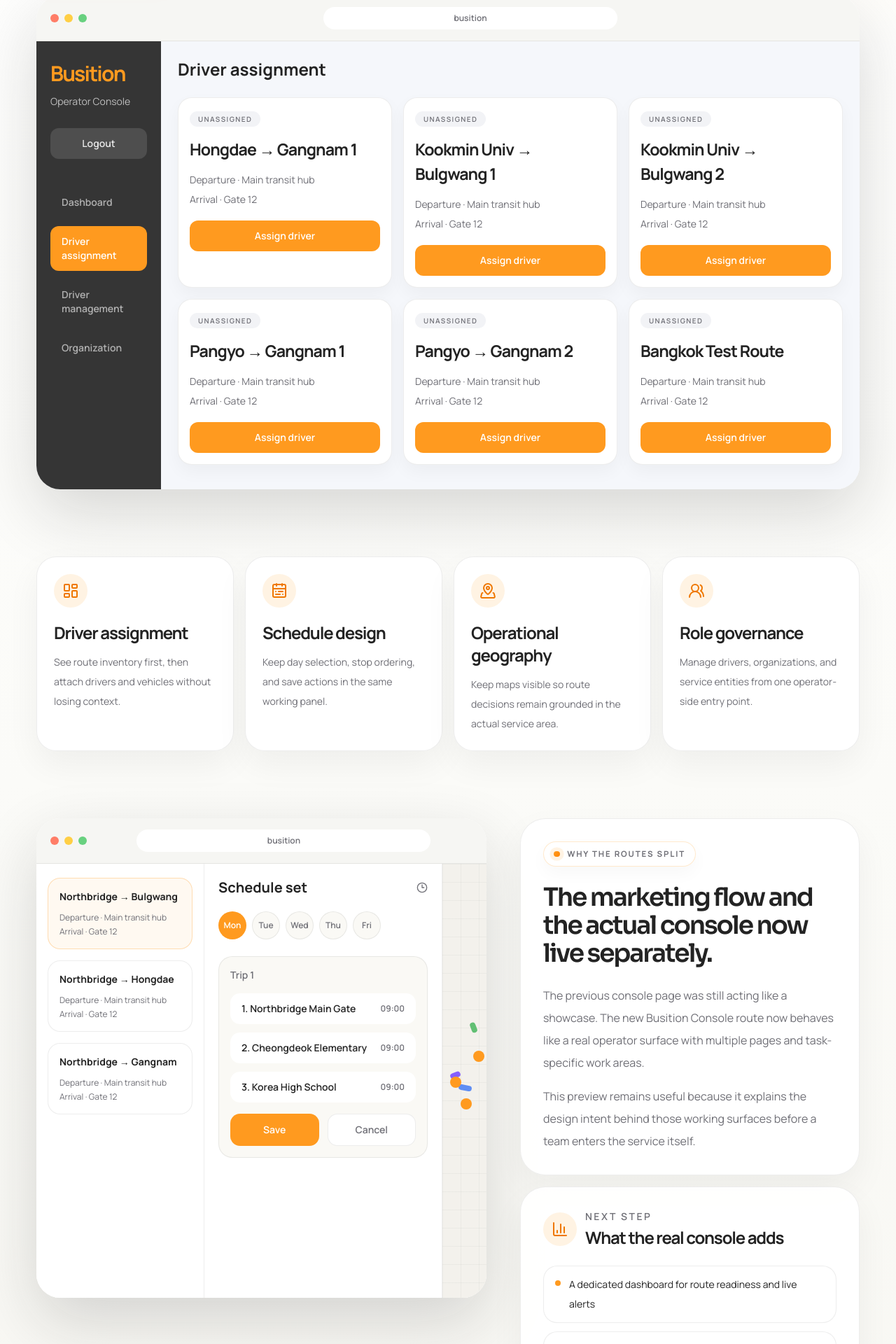
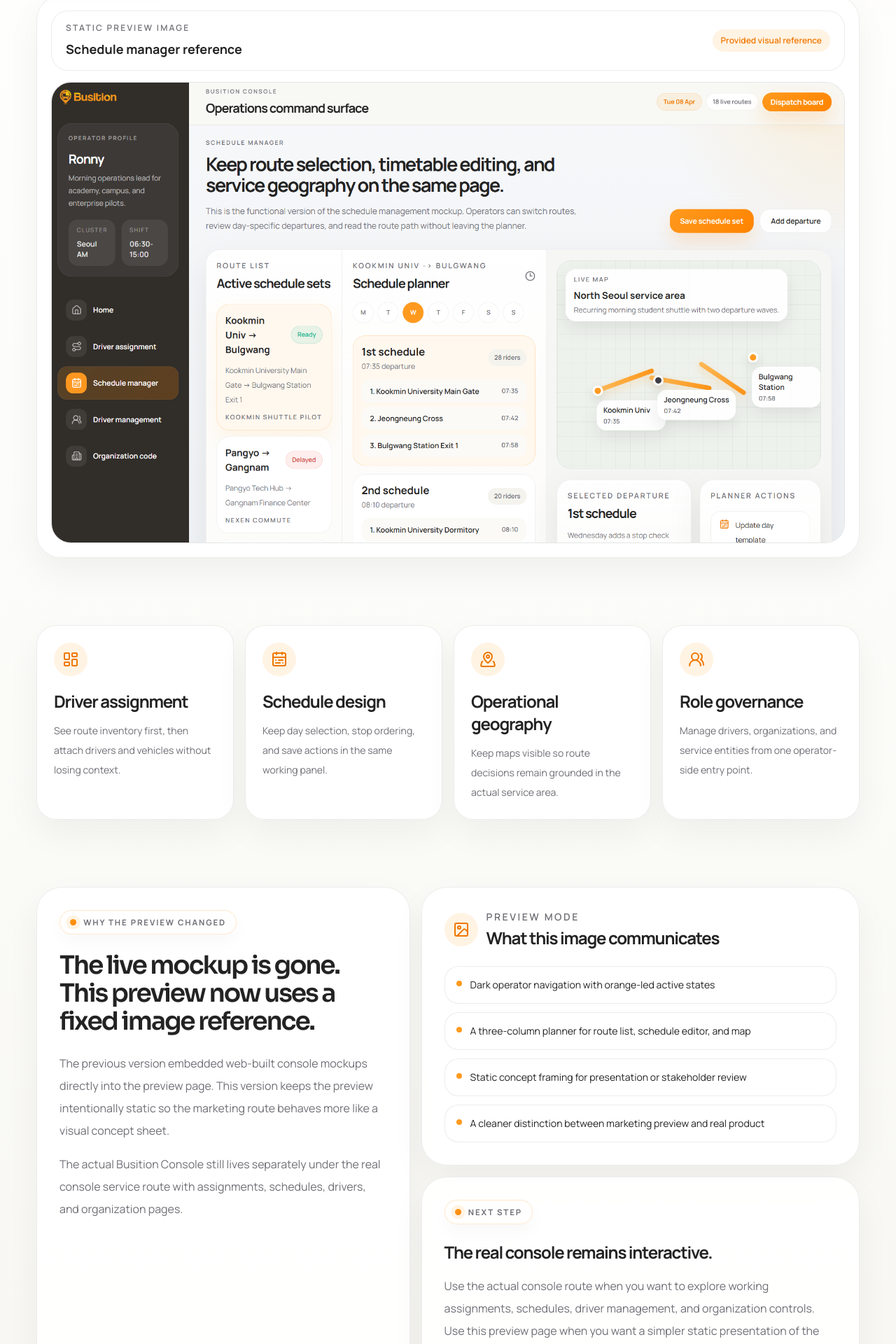
Before and after one commit to busition/busition-demo, a Next.js app: page /console-preview in a window 1280 px wide. Shown: the part 550-2470 px from the top of the page at 70% size. Built offline with nearby package versions, Linux system fonts and the light colour scheme.

Commit message:
Use static console preview reference image

```diff
--- a/src/app/console-preview/page.tsx
+++ b/src/app/console-preview/page.tsx
@@ -1,8 +1,8 @@
+import Image from "next/image";
 import Link from "next/link";
 import type { Metadata } from "next";
-import { BarChart3, CalendarRange, LayoutDashboard, MapPinned, UsersRound } from "lucide-react";
+import { CalendarRange, ImageIcon, LayoutDashboard, MapPinned, UsersRound } from "lucide-react";
 
-import { BrowserFrame, ConsoleAssignmentScreen, ConsoleScheduleScreen } from "@/components/mockup-screens";
 import { SiteShell } from "@/components/site-shell";
 
 export const metadata: Metadata = {
@@ -42,10 +42,31 @@ export default function ConsolePreviewPage() {
             </div>
           </div>
 
-          <div className="mt-10">
-            <BrowserFrame>
-              <ConsoleAssignmentScreen />
-            </BrowserFrame>
+          <div className="mt-10 concept-card overflow-hidden rounded-[34px] p-4 sm:p-5">
+            <div className="flex flex-wrap items-center justify-between gap-3 rounded-[24px] border border-[var(--line)] bg-white px-4 py-4 sm:px-5">
+              <div>
+                <p className="text-xs font-semibold uppercase tracking-[0.18em] text-[var(--foreground-soft)]">
+                  Static preview image
+                </p>
+                <p className="mt-2 text-lg font-bold text-[var(--foreground)]">
+                  Schedule manager reference
+                </p>
+              </div>
+              <span className="rounded-full bg-[rgba(255,154,31,0.12)] px-3 py-2 text-xs font-semibold text-[var(--accent-deep)]">
+                Provided visual reference
+              </span>
+            </div>
+
+            <div className="mt-4 overflow-hidden rounded-[28px] border border-[var(--line)] bg-[#f5f6f8]">
+              <Image
+                src="/previews/console-schedule-preview.png"
+                alt="Static Busition Console schedule manager preview"
+                width={1899}
+                height={1102}
+                className="h-auto w-full"
+                priority
+              />
+            </div>
           </div>
         </section>
 
@@ -88,53 +109,47 @@ export default function ConsolePreviewPage() {
           </div>
         </section>
 
-        <section className="grid gap-12 py-20 sm:py-24 lg:grid-cols-[1.14fr_0.86fr] lg:items-start">
-          <div>
-            <BrowserFrame>
-              <ConsoleScheduleScreen />
-            </BrowserFrame>
-          </div>
-
-          <div className="space-y-4">
+        <section className="grid gap-4 py-20 sm:py-24 lg:grid-cols-[0.92fr_1.08fr]">
           <div className="concept-card rounded-[36px] p-6 sm:p-8">
-              <div className="section-kicker">Why the routes split</div>
+            <div className="section-kicker">Why the preview changed</div>
             <h2 className="mt-6 font-display text-4xl font-semibold tracking-[-0.06em] text-[var(--foreground)]">
-                The marketing flow and the actual console now live separately.
+              The live mockup is gone. This preview now uses a fixed image reference.
             </h2>
             <div className="mt-6 space-y-4 text-base leading-8 text-[var(--foreground-soft)]">
               <p>
-                  The previous console page was still acting like a showcase. The new Busition
-                  Console route now behaves like a real operator surface with multiple pages and
-                  task-specific work areas.
+                The previous version embedded web-built console mockups directly into the preview page.
+                This version keeps the preview intentionally static so the marketing route behaves more
+                like a visual concept sheet.
               </p>
               <p>
-                  This preview remains useful because it explains the design intent behind those
-                  working surfaces before a team enters the service itself.
+                The actual Busition Console still lives separately under the real console service route
+                with assignments, schedules, drivers, and organization pages.
               </p>
             </div>
           </div>
 
+          <div className="grid gap-4">
             <div className="concept-card rounded-[36px] p-6 sm:p-8">
               <div className="flex items-center gap-3">
                 <div className="flex h-12 w-12 items-center justify-center rounded-full bg-[var(--accent-soft)] text-[var(--accent-deep)]">
-                  <BarChart3 className="h-6 w-6" />
+                  <ImageIcon className="h-6 w-6" />
                 </div>
                 <div>
                   <p className="text-sm font-semibold uppercase tracking-[0.18em] text-[var(--foreground-soft)]">
-                    Next step
+                    Preview mode
                   </p>
                   <h3 className="mt-1 text-2xl font-bold tracking-[-0.05em] text-[var(--foreground)]">
-                    What the real console adds
+                    What this image communicates
                   </h3>
                 </div>
               </div>
 
               <div className="mt-6 space-y-3">
                 {[
-                  "A dedicated dashboard for route readiness and live alerts",
-                  "Interactive driver assignment with route-side detail panels",
-                  "A multi-page schedule manager based on the admin mockups",
-                  "Driver and organization management in the same orange-led visual system",
+                  "Dark operator navigation with orange-led active states",
+                  "A three-column planner for route list, schedule editor, and map",
+                  "Static concept framing for presentation or stakeholder review",
+                  "A cleaner distinction between marketing preview and real product",
                 ].map((item) => (
                   <div
                     key={item}
@@ -146,6 +161,18 @@ export default function ConsolePreviewPage() {
                 ))}
               </div>
             </div>
+
+            <div className="concept-card rounded-[36px] p-6 sm:p-8">
+              <div className="section-kicker">Next step</div>
+              <h3 className="mt-6 text-2xl font-bold tracking-[-0.05em] text-[var(--foreground)]">
+                The real console remains interactive.
+              </h3>
+              <p className="mt-4 text-base leading-8 text-[var(--foreground-soft)]">
+                Use the actual console route when you want to explore working assignments,
+                schedules, driver management, and organization controls. Use this preview
+                page when you want a simpler static presentation of the intended layout.
+              </p>
+            </div>
           </div>
         </section>
       </main>
```
Also changed, not shown: public/previews/console-schedule-preview.png (added). Lines whose indentation alone changed are shown as unchanged.
